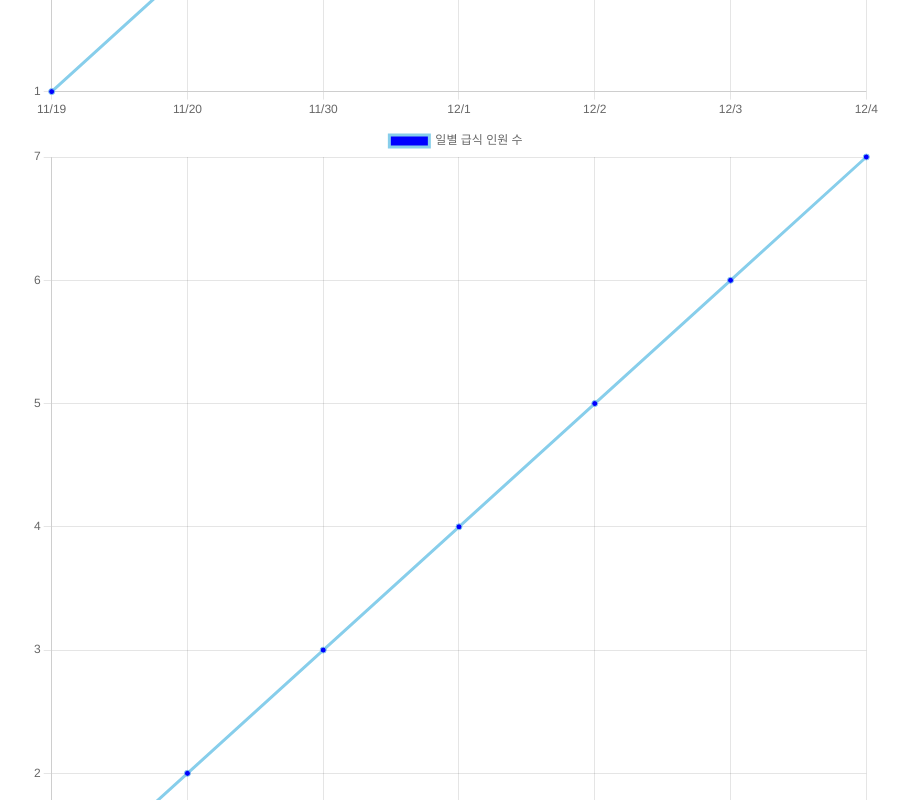
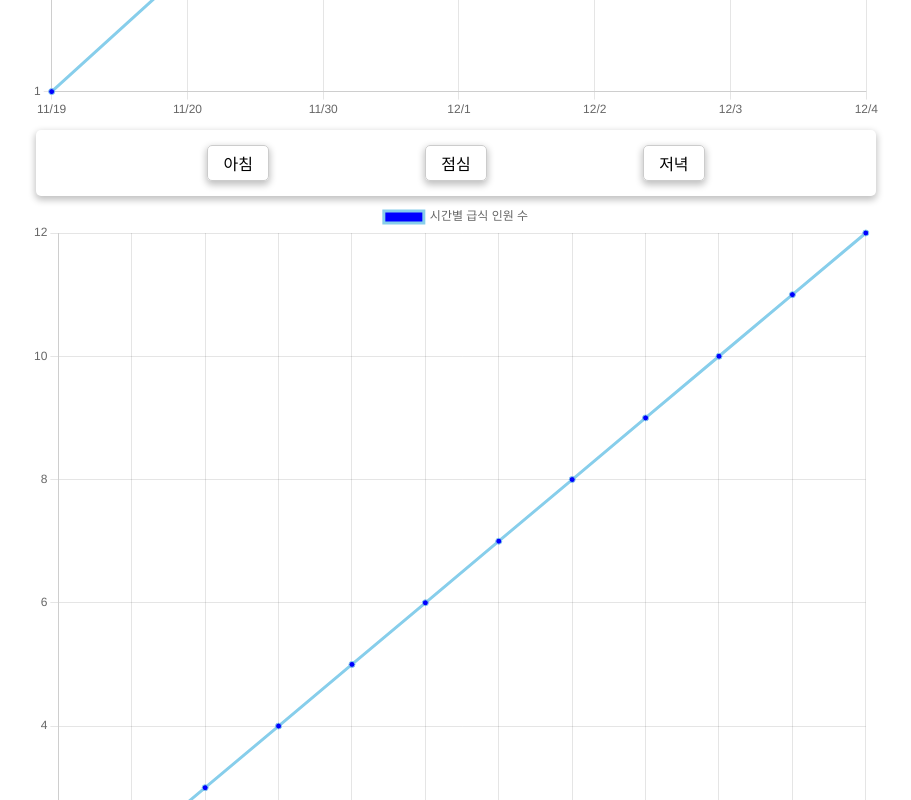
Before and after one commit to GeubSig/GeubsigFront, a React (Create React App) app: page /dashbord in a window 1280 px wide. Shown: the part 800-1600 px from the top of the page, without its empty margins (269-1180 px from the left). Built offline with nearby package versions, Linux system fonts and the light colour scheme.

Commit message:
feat:dashboard change

```diff
--- a/package.json
+++ b/package.json
@@ -3,6 +3,8 @@
   "version": "0.1.0",
   "private": true,
   "dependencies": {
+    "@tanstack/react-query": "^4.20.4",
+    "@tanstack/react-query-devtools": "^4.20.4",
     "@testing-library/jest-dom": "^5.16.5",
     "@testing-library/react": "^13.4.0",
     "@testing-library/user-event": "^13.5.0",
--- a/src/components/lineGraph.js
+++ b/src/components/lineGraph.js
@@ -21,7 +21,12 @@ ChartJS.register(
   Legend
 );
 
-export const options = {
+
+
+
+const LineGraph = ({data}) => {
+
+  const options = {
     responsive: false,
     plugins: {
       legend: {
@@ -29,27 +34,22 @@ export const options = {
       },
       title: {
         display: false,
-      text: '일별 급식 인원 수',
       },
     },
   };
 
-const labels = ['11/19', '11/20', '11/30', '12/1', '12/2', '12/3', '12/4'];
-
-export const data = {
-  labels,
-  datasets: [
-    {
-      label: '일별 급식 인원 수',
-      data: [1,2,3,4,5,6,7],
-      borderColor: 'skyblue',
-      backgroundColor: 'blue',
-    }
-  ],
-};
-
-const LineGraph = () => {
-  return <Line  options={options} data={data} width='850px' height='800px' style={{display:'inline-block'}} />;
+  return (
+    <div className='graph-con'>
+    <Line  options={options} data={data} width='850px' height='800px' style={{display:'inline-block'}} />
+    <div>
+    <div className='date-picker'>
+      <button>아침</button>
+      <button>점심</button>
+      <button>저녁</button>
+    </div>
+    </div>
+    </div>
+  )
 }
 
 export default LineGraph
--- a/src/index.js
+++ b/src/index.js
@@ -7,7 +7,7 @@ const root = ReactDOM.createRoot(document.getElementById('root'))
 root.render(
   <React.StrictMode>
     <BrowserRouter>
-      <App />
+          <App />
     </BrowserRouter>
   </React.StrictMode>
 )
--- a/src/pages/dashboard.js
+++ b/src/pages/dashboard.js
@@ -3,10 +3,36 @@ import LineGraph from '../components/lineGraph'
 
 const Dashboard = () => {
 
+  let labels = ['11/19', '11/20', '11/30', '12/1', '12/2', '12/3', '12/4'];
+  const data = {
+    labels,
+    datasets: [
+      {
+        label: '일별 급식 인원 수',
+        data: [1,2,3,4,5,6,7],
+        borderColor: 'skyblue',
+        backgroundColor: 'blue',
+      }
+    ],
+  };
+
+  labels = ['5분', '10분', '15분', '20분', '25분', '30분', '35분', '40분', '45분', '50분', '55분', '60분'];
+  const data2 = {
+    labels,
+    datasets: [
+      {
+        label: '시간별 급식 인원 수',
+        data: [1,2,3,4,5,6,7,8,9,10,11,12],
+        borderColor: 'skyblue',
+        backgroundColor: 'blue',
+      }
+    ],
+  };
+
   return (
     <div className='container' style={{ paddingRight: '30px' }}>
-      <LineGraph />
-      <LineGraph />
+      <LineGraph title="일별 급식 인원 수" data={data} />
+      <LineGraph title="시간별 급식 인원 수" data={data2} />
     </div>
   )
 }
--- a/src/pages/main.js
+++ b/src/pages/main.js
@@ -11,7 +11,7 @@ const Main = () => {
   const [menu, setMenu] = useState([])
 
   const settings = {
-    dots: false,
+    dots: true,
     infinite: true,
     speed: 500,
     slidesToShow: 1,
--- a/src/style/dashboard.css
+++ b/src/style/dashboard.css
@@ -2,3 +2,27 @@
 .graph-con {
   display: inline-block ;
 }
+.date-picker {
+  border-radius: 5px;
+  box-shadow: 0px 3px 7px 1px #0000003f;
+  margin: 5px;
+  padding: 15px;
+  display: flex;
+  flex-direction: row;
+  justify-content: space-evenly  ;
+}
+
+.date-picker > button {
+  font-size: 1em;
+  padding: 5px 15px;
+  background-color: rgba(255, 255, 255, 0);
+  border: 1px solid #ccc;
+  border-radius: 5px;
+  box-shadow: 0px 3px 7px 1px #0000003f;
+}
+.date-picker > button:hover {
+  color: #6E9EFF;
+  background-color: rgba(255, 255, 255, 0);
+  border: 1px solid #6E9EFF;
+  box-shadow: 0px 3px 7px 1px #6e9effa9;
+}
```
Also changed, not shown: 1 other file (tests, documents, lock files or other folders). Lines whose indentation alone changed are shown as unchanged.
